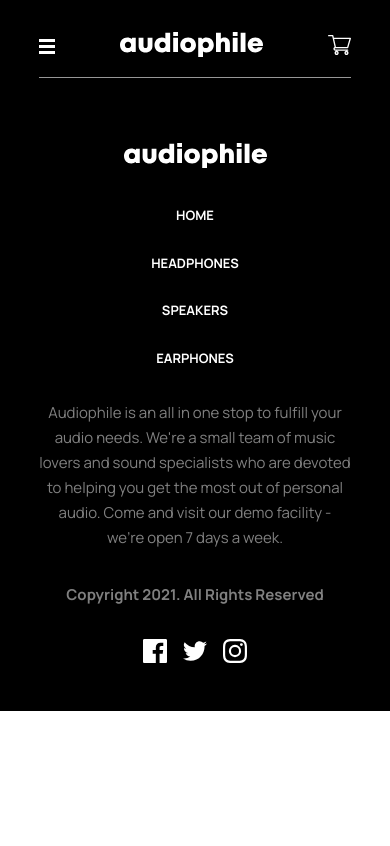
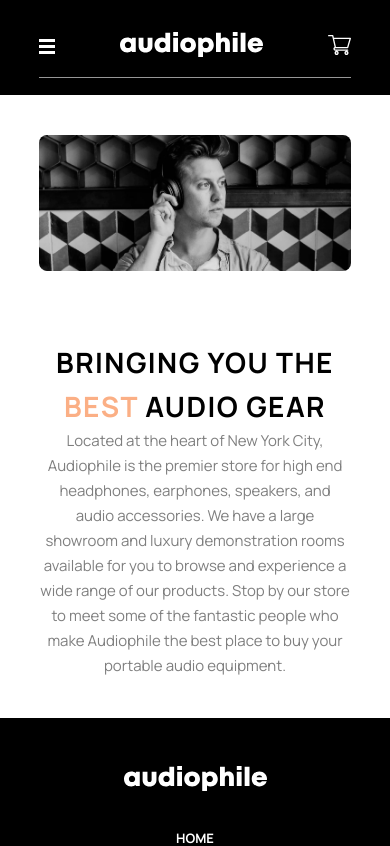
Before and after one commit to iadefidipe/audiphile-ecommerce, a Next.js app: page / in a window 390 px wide. Shown: the top 846 px of the page. Built offline with nearby package versions, Linux system fonts and the light colour scheme.

Commit message:
feat: home CTA component - responsive in all screens

```diff
--- /dev/null
+++ b/components/global/Cta.tsx
@@ -0,0 +1,51 @@
+import { Wrapper } from "components/shared"
+import React, { useEffect } from "react"
+import desktopImage from "public/assets/shared/desktop/image-best-gear.jpg"
+import tabletImage from "public/assets/shared/tablet/image-best-gear.jpg"
+import mobileImage from "public/assets/shared/mobile/image-best-gear.jpg"
+import useWindow from "hook/useWindow"
+import Image from "next/image"
+
+function Cta() {
+  const { size } = useWindow()
+
+  const renderImage = ()  =>{
+    if (size <=640){
+      return  mobileImage
+    }
+    else if (size>640 && size<1024){
+      return  tabletImage
+    }
+    else {
+      return  desktopImage
+    }
+  }
+  return (
+    <section className="my-10">
+      <Wrapper>
+        <div className='mx-pad flex flex-col-reverse gap-[63px] lg:flex-row items-center  '>
+          <div className="flex-1" >
+            <h2 className='h2'>
+              Bringing you the <span className='text-accent'>best</span> audio
+              gear
+            </h2>
+            <p className='body-text-black '>
+              Located at the heart of New York City, Audiophile is the premier
+              store for high end headphones, earphones, speakers, and audio
+              accessories. We have a large showroom and luxury demonstration
+              rooms available for you to browse and experience a wide range of
+              our products. Stop by our store to meet some of the fantastic
+              people who make Audiophile the best place to buy your portable
+              audio equipment.
+            </p>
+          </div>
+          <div className="cta-image-wrap rounded-lg" >
+            <Image src={renderImage()} alt='' />
+          </div>
+        </div>
+      </Wrapper>
+    </section>
+  )
+}
+
+export default Cta
--- a/pages/index.tsx
+++ b/pages/index.tsx
@@ -1,3 +1,4 @@
+import { Cta } from 'components/global'
 import type { NextPage } from 'next'
 import Head from 'next/head'
 import Image from 'next/image'
@@ -11,6 +12,8 @@ const Home: NextPage = () => {
         <meta name="description" content="Generated by create next app" />
         <link rel="icon" href="/favicon.ico" />
       </Head>
+
+      <Cta />
     </div>
   )
 }
```
